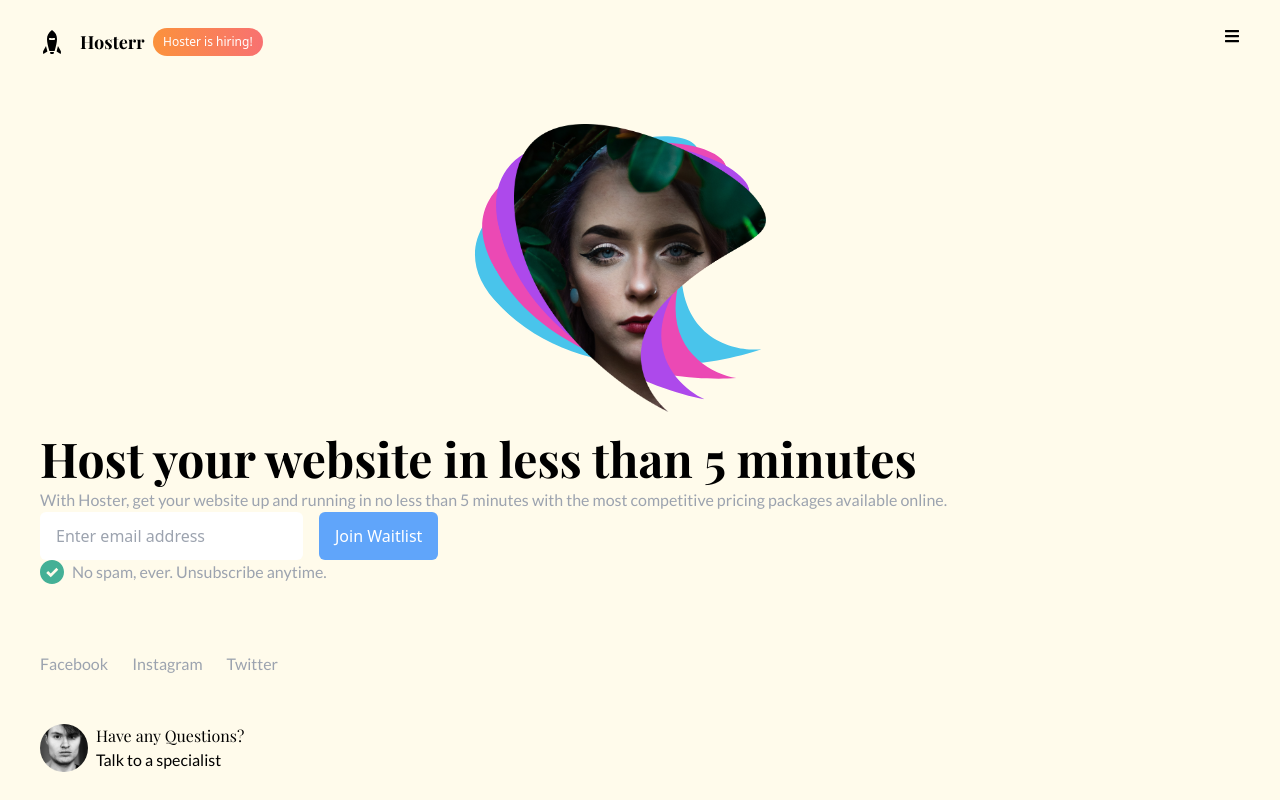
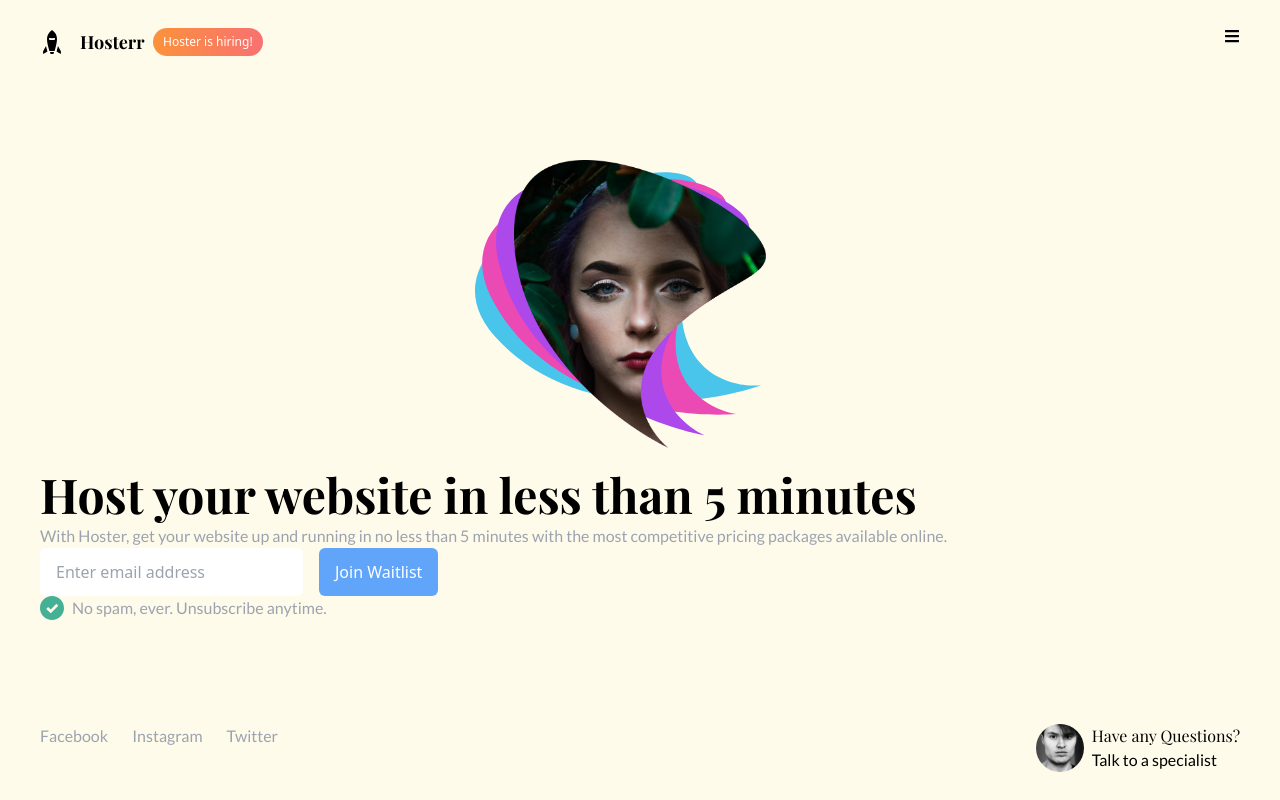
Before and after one commit to ashirwad0201/TailwindLandingPage, a React (Vite) app: page / in a window 1280 px wide. Built offline with nearby package versions, Linux system fonts and the light colour scheme; a web font is replaced by a local one.

Commit message:
footer md device responsiveness

```diff
--- a/src/Components/Footer.jsx
+++ b/src/Components/Footer.jsx
@@ -2,7 +2,7 @@
 
 const Footer = () => {
   return (
-    <div className="flex flex-col gap-12">
+    <div className="flex flex-col gap-12 md:flex-row md:justify-between">
       <ul className="flex gap-6 font-lato text-gray-400">
         <li>
           <a href="#">Facebook</a>
```
